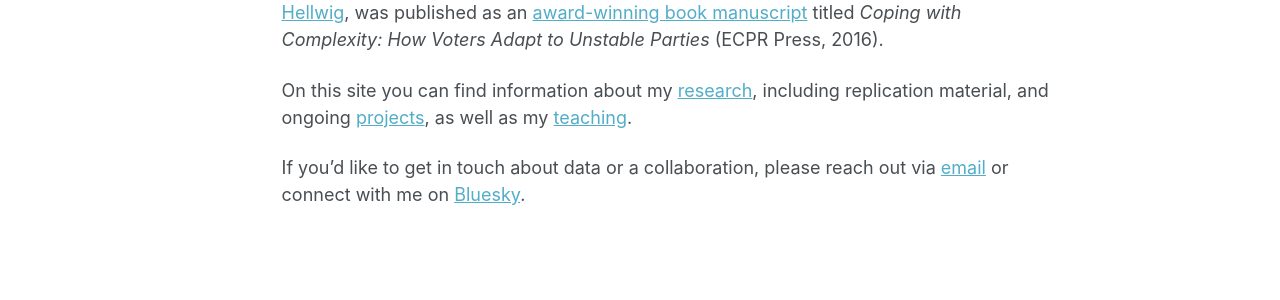
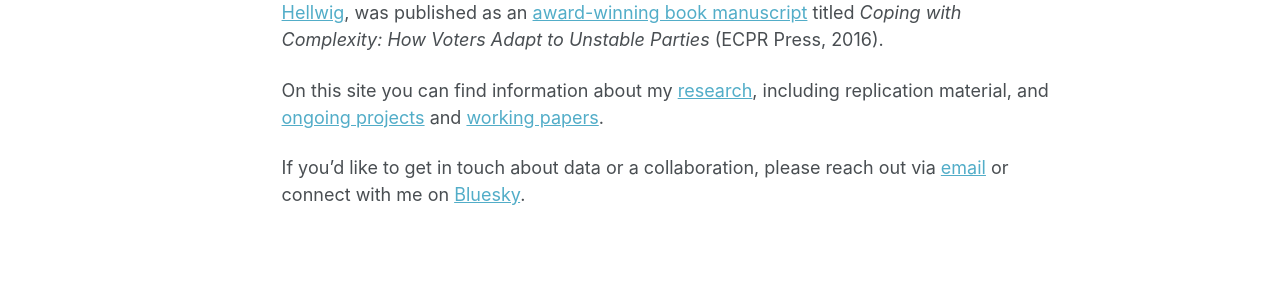
Before and after one commit to cyrila24/personal, a Jekyll site: the page built from index.md, in a window 1280 px wide and 1176 px high. Shown: the part 563-863 px from the top of the window. Built offline with Jekyll 4.4.1, drawn with Linux system fonts in a browser that asks for light colours; some web fonts are replaced; a script that is not in the unit is left out.

Commit message:
Update index.md

```diff
--- a/index.md
+++ b/index.md
@@ -12,6 +12,6 @@ I am currently affiliated with the research group [Democracy, Elections and Citi
 
 I received my Doctorate from the [Department of Political Science at Indiana University-Bloomington](https://polisci.indiana.edu/), with a Ph.D. Minor in Psychology. My dissertation, supervised by [Tim Hellwig](https://sites.google.com/view/thellwig/home), was published as an [award-winning book manuscript](https://cses.org/2017/06/23/marinova/) titled *Coping with Complexity: How Voters Adapt to Unstable Parties* (ECPR Press, 2016).
 
-On this site you can find information about my [research](/personal/publications/), including replication material, and ongoing [projects](/personal/projects/), as well as my [teaching](/personal/teaching/).
+On this site you can find information about my [research](/personal/publications/), including replication material, and [ongoing projects](/personal/projects/) and [working papers](/personal/papers/).
 
 If you'd like to get in touch about data or a collaboration, please reach out via [email](mailto:dani.marinova@uab.cat) or connect with me on [Bluesky](https://bsky.app/profile/petroleuse-sbd.bsky.social).
```
